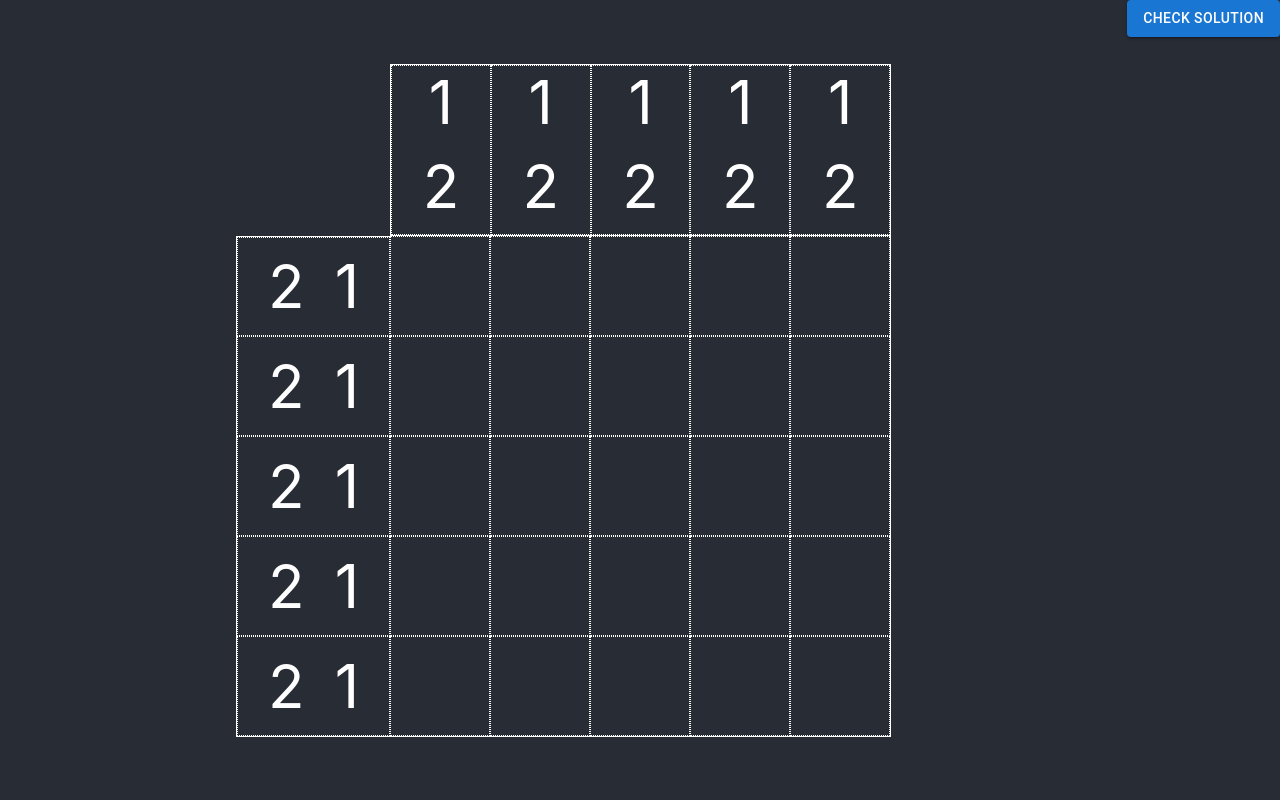
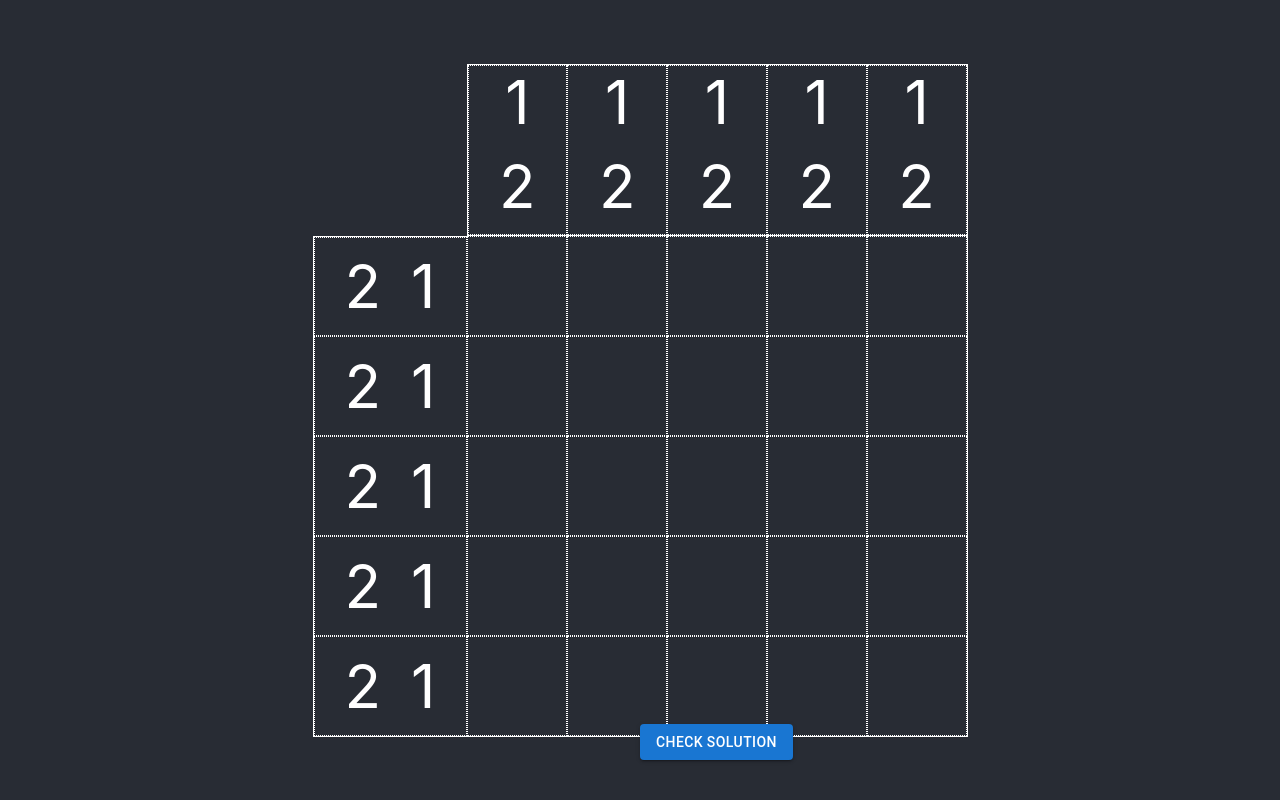
Before and after one commit to ravendevore/4430-nonograms, a React (Create React App) app in the folder nonogram/: page / in a window 1280 px wide. Built offline with nearby package versions, Linux system fonts and the light colour scheme.

Commit message:
Updated check solution button's CSS

```diff
--- a/nonogram/src/App.css
+++ b/nonogram/src/App.css
@@ -83,3 +83,11 @@
   left: 50%;
   margin: auto;
 }
+
+.solnButton {
+  display: inline;
+  position: absolute;
+  bottom: 5%;
+  left: 50%;
+  margin: auto;
+}
```
